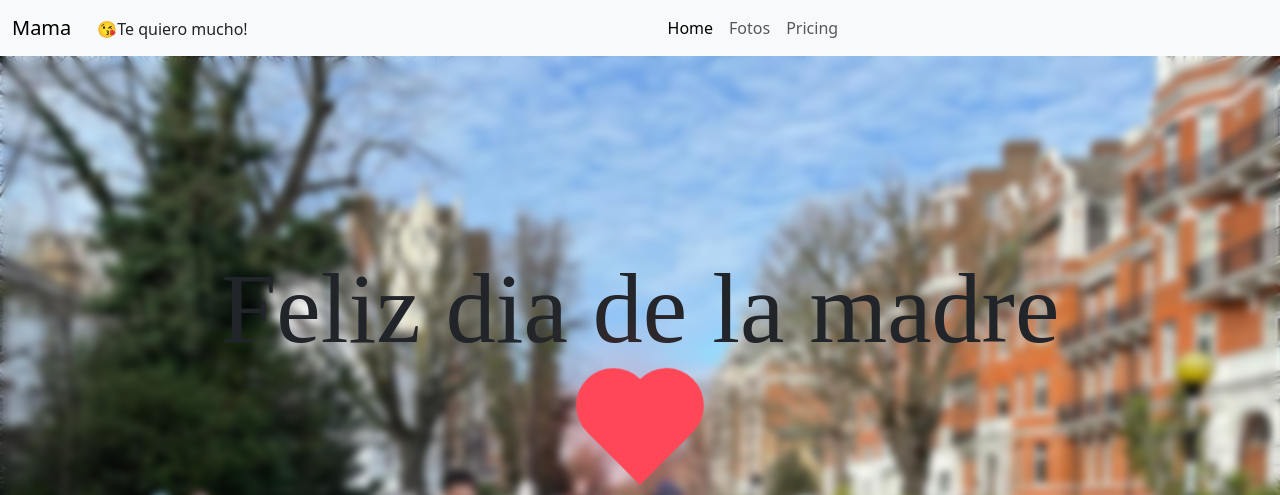
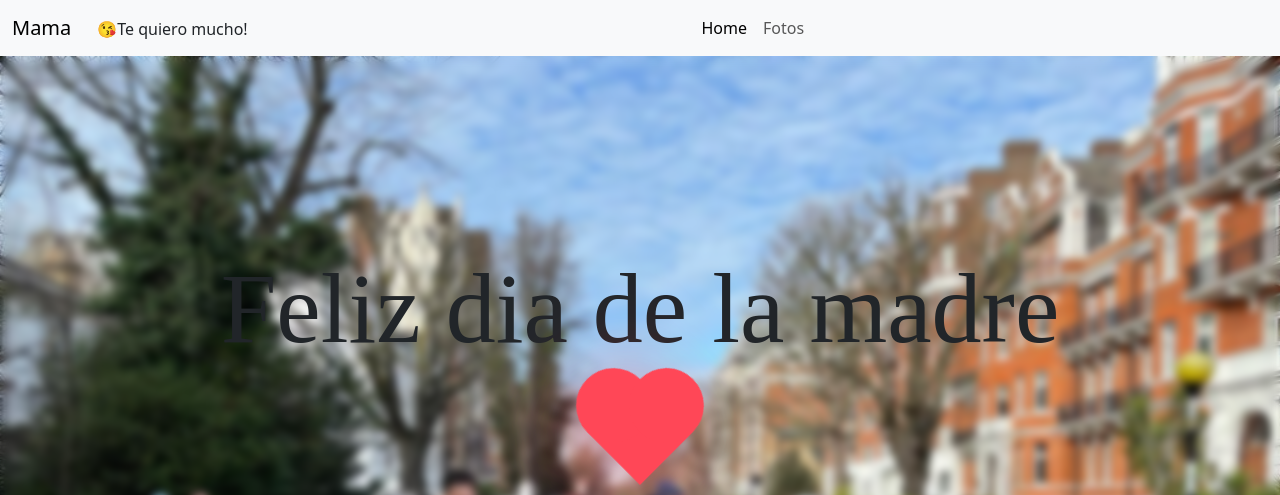
Before and after one commit to julicorti/Regalito, a plain HTML site: page index.html in a window 1280 px wide. Shown: the top 495 px of the page. Drawn offline with nearby package versions, Linux system fonts and the light colour scheme.

Commit message:
Commit-Modificado

```diff
--- a/index.html
+++ b/index.html
@@ -24,9 +24,7 @@
               <li class="nav-item">
                 <a class="nav-link" href="./page/fotos.html">Fotos</a>
               </li>
-              <li class="nav-item">
-                <a class="nav-link" href="#">Pricing</a>
-              </li>
+
 
             </ul>
           </div>
```
Also changed, not shown: page/fotos.html (+1 -3 lines), page/nosotros.html (+1 -3 lines), page/vos.html (+1 -3 lines).
